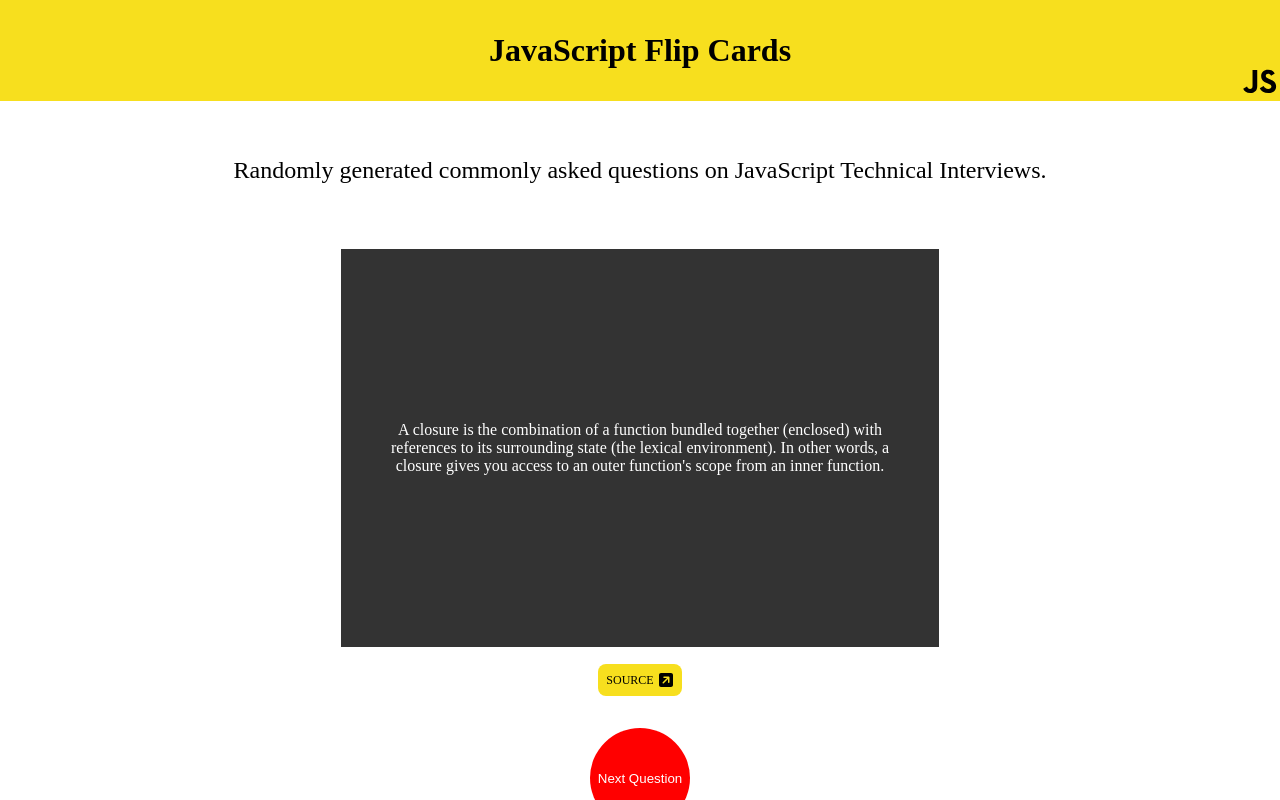
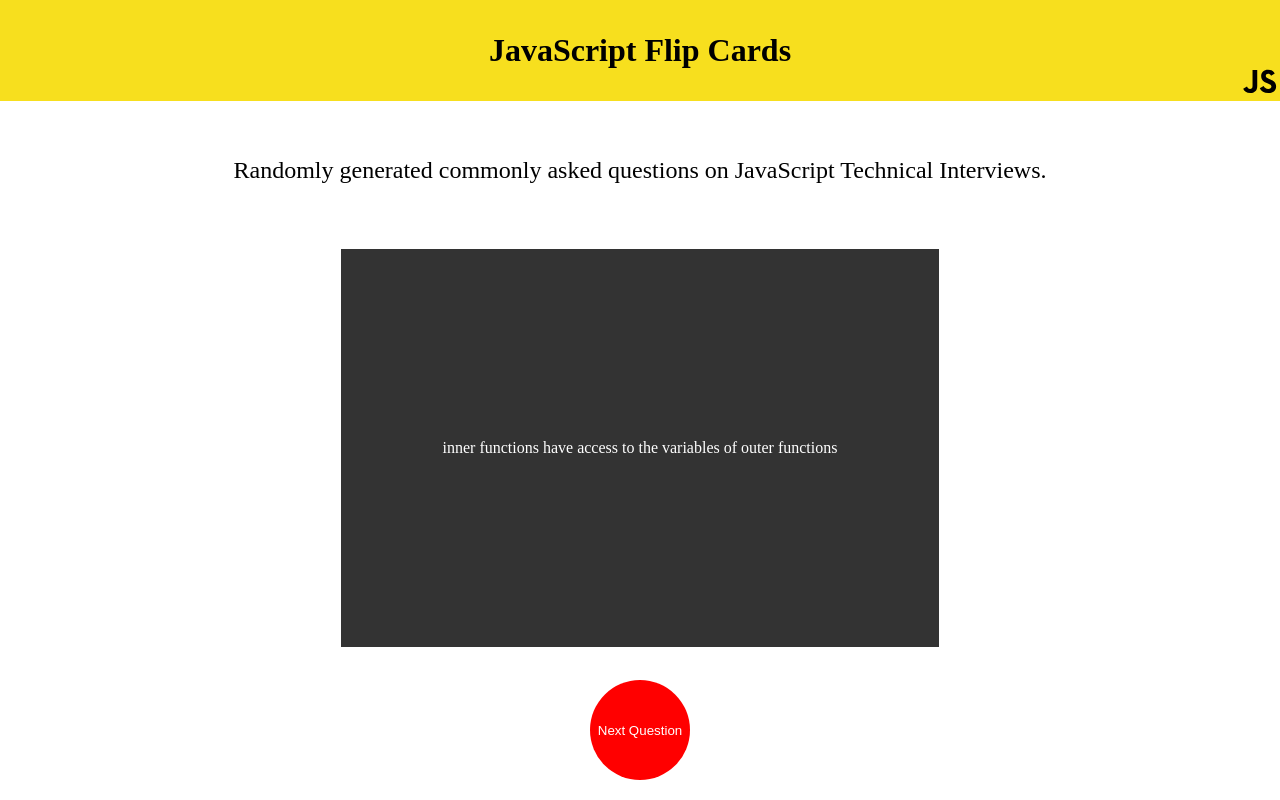
Before and after one commit to thebarkin/js-flash-cards, a Next.js app: page / in a window 1280 px wide. Both pictures are taken after a click on the button "Show Answer". Shown: the top 800 px of the page. Built offline with nearby package versions, Linux system fonts and the light colour scheme; a web font is replaced by a local one.

Commit message:
new question and layout update

```diff
--- a/data/questions.json
+++ b/data/questions.json
@@ -88,7 +88,19 @@
       "id": "15",
       "question": "What is the difference between 'let' and 'var'?",
       "answer": "let allows you to declare variables that are limited in scope to the block, statement, or expression on which it is used. This is unlike the var keyword, which defines a variable globally, or locally to an entire function regardless of block scope.",
-      "sourceLink": "https://stackoverflow.com/questions/762011/whats-the-difference-between-using-let-and-var#:~:text=let%20allows%20you%20to%20declare,function%20regardless%20of%20block%20scope."
+      "sourceLink": "https://stackoverflow.com/questions/762011/whats-the-difference-between-using-let-and-var#:~:text=let%20allows%20you%20to%20declare,function%20regardless%20of%20block%20scope"
+    },
+    {
+      "id": "16",
+      "question": "How does JavaScript work?",
+      "answer": "JavaScript is a single threaded language. Browser executes the JS file using the V8 JS Engine, which converts JS code into machine readable code (binary). The JS Engine includes the 'Memory Heap' and the 'Call Stack'. The 'Memory Heap' stores variables. Global variables can result in a memory leak, since they remain throughout the execution of the program. The 'Call Stack' is where executable code is executed. Once a function is called, it will be pushed out of the 'Call Stack'. Inside of the 'Call Stack' you can only execute one task at a time. You can't have multiple statements executed at the same time. The JavaScript runtime environment helps with asynchronous code (e.g. setTimeout() which part of the web API). The 'Stack' pushes the asynchronous code to the Web API, which will process the request and send callbacks to the 'Callback queue'. The 'Callback queue' is first come, first serve. The 'Event loop' will keep checking if the 'Stack' is empty, and if it is empty, the 'Event loop' will check the 'Callback queue' and if it finds a callback to execute, it will push it to the 'Stack'.",
+      "sourceLink": "https://www.youtube.com/watch?v=m0_e9hvLZpw&list=PLADp2tn-qPswTdgNuAakyYAvDCp8tqcQW&index=1"
+    },
+    {
+      "id": "17",
+      "question": "What is the execution context?",
+      "answer": "Coming soon...",
+      "sourceLink": ""
     }
   ]
 }
--- a/pages/components/FlipCard/index.tsx
+++ b/pages/components/FlipCard/index.tsx
@@ -36,13 +36,7 @@ const FlipCard = ({ question, answer, sourceLink }: IFlipCardProps) => {
           </div>
         </div>
       </div>
-      {isShowAnswer && (
-        <div className={styles.sourceContainer}>
-          <a href={sourceLink} rel="noreferrer" target="_blank">
-            Source <FontAwesomeIcon icon={faSquareArrowUpRight} />
-          </a>
-        </div>
-      )}
+
       <button
         className={`${styles.answerButton} ${
           isShowAnswer ? styles.newAnswerButton : ""
@@ -51,6 +45,13 @@ const FlipCard = ({ question, answer, sourceLink }: IFlipCardProps) => {
       >
         {!isShowAnswer ? "Show Answer" : "Next Question"}
       </button>
+      {isShowAnswer && (
+        <div className={styles.sourceContainer}>
+          <a href={sourceLink} rel="noreferrer" target="_blank">
+            Source <FontAwesomeIcon icon={faSquareArrowUpRight} />
+          </a>
+        </div>
+      )}
     </>
   );
 };
```
